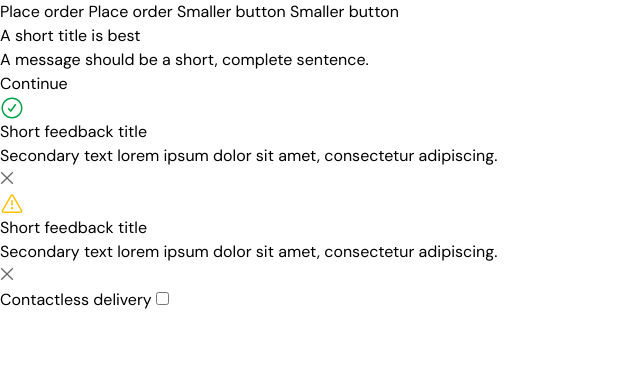
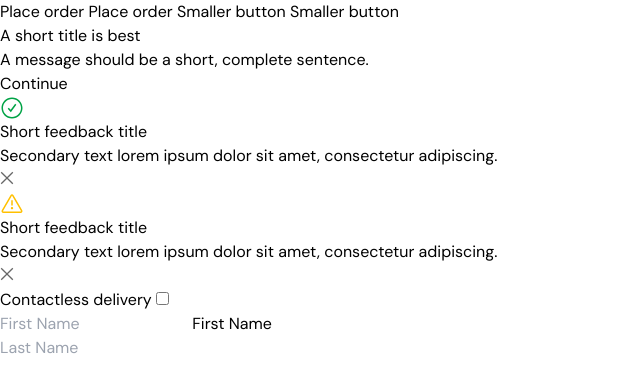
Before and after one commit to tlbvkhamzin/ui-library-experiments, a website built with webpack: page dist/index.html in a window 1280 px wide. Shown: the whole page, without its empty margins (0-640 px from the left). Built offline with nearby package versions, Linux system fonts and the light colour scheme; some packages are replaced by stand-ins of ours.

Commit message:
Input component

```diff
--- a/src/components.pcss
+++ b/src/components.pcss
@@ -1,4 +1,5 @@
 @import "components/alert.pcss";
 @import "components/button.pcss";
 @import "components/card.pcss";
+@import "components/input.pcss";
 @import "components/switch.pcss";
--- /dev/null
+++ b/src/components/input.pcss
@@ -0,0 +1,33 @@
+@layer components {
+  .input {
+    @apply p-4 box-border w-full;
+    @apply border border-neutral-35 rounded-lg;
+    @apply placeholder-neutral-70;
+    @apply focus:outline-none focus:border-primary-100 focus:ring focus:ring-primary-150 focus:ring-opacity-50;
+    @apply transition ease-in-out duration-150;
+  }
+
+  .input-floating {
+    @apply relative;
+
+    > label {
+      @apply absolute top-4 left-4;
+      @apply text-neutral-70;
+      @apply duration-300;
+    }
+
+    input {
+      @apply placeholder-transparent;
+    }
+
+    input:focus,
+    input:not(:placeholder-shown) {
+      @apply pt-6 pb-2;
+    }
+
+    input:focus ~ label,
+    input:not(:placeholder-shown) ~ label {
+      @apply transform text-xs -translate-y-1.5 pl-px;
+    }
+  }
+}
--- a/tailwind.config.js
+++ b/tailwind.config.js
@@ -5,6 +5,7 @@ module.exports = {
   theme: {
     colors: {
       'white': '#ffffff',
+      'transparent': 'transparent',
       'primary': {
         150: '#E65100',
         100: '#FF5A00',
```
Also changed, not shown: dist/index.html.
